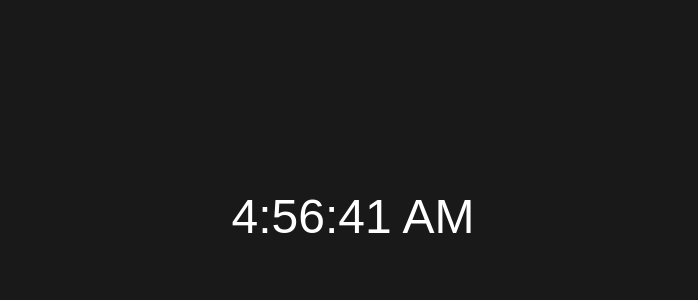
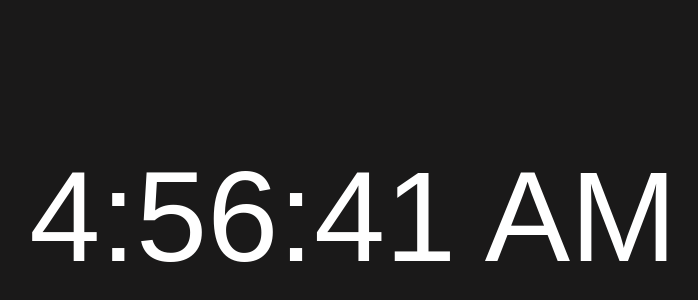
Before and after one commit to Javigue17/Time, a plain HTML site: page index.html in a window 1280 px wide. Shown: the part 184-484 px from the top of the page, without its empty margins (287-985 px from the left). Drawn offline with Linux system fonts and the light colour scheme.

Commit message:
Update index.html

```diff
--- a/index.html
+++ b/index.html
@@ -15,7 +15,7 @@
             background-color: #1a1919;
         }
         #reloj {
-            font-size: 3rem;
+            font-size: 8rem;
             color: #ffffff;
         }
     </style>
```
